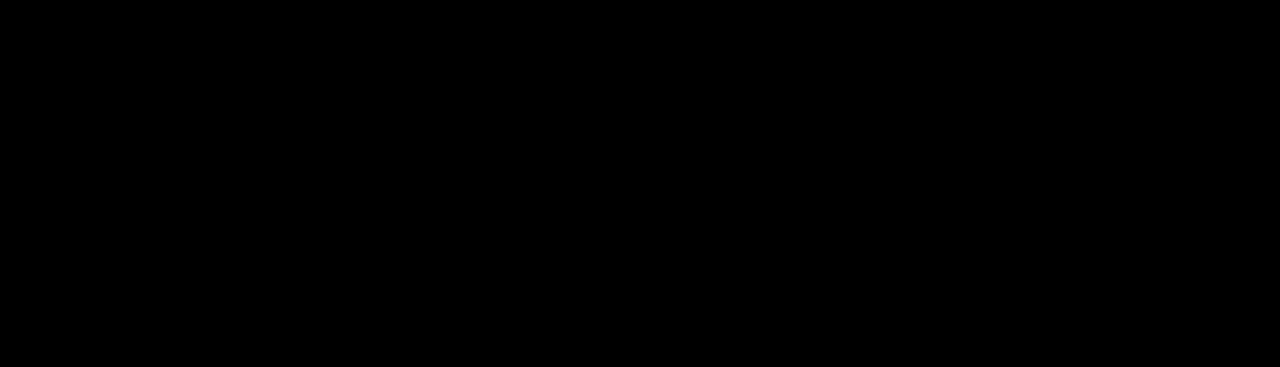
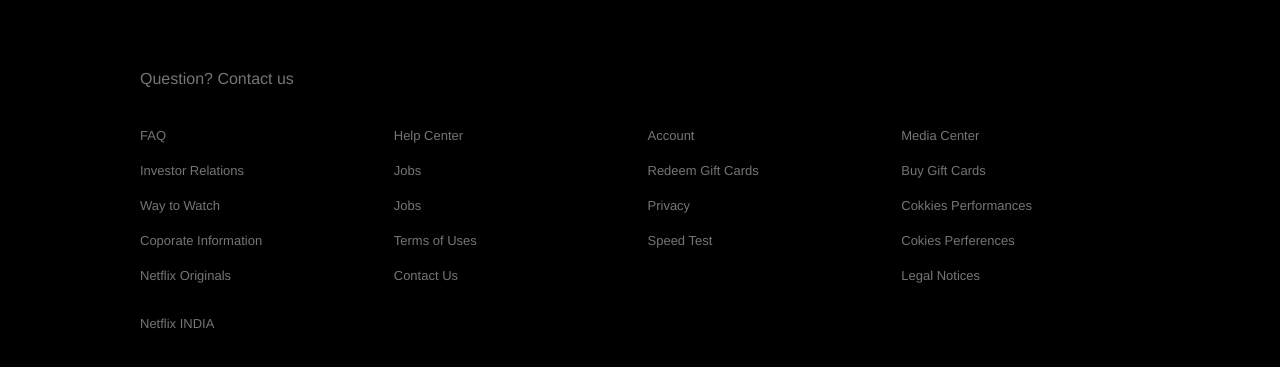
Before and after one commit to Vishal-178/Netflix-Clone_Update, a React (Create React App) app: page / in a window 1280 px wide. Shown: the part 1260-1627 px from the top of the page. Before the commit the page ends 1244 px from the top, so only its background shows below. Built offline with nearby package versions, Linux system fonts and the light colour scheme.

Commit message:
worked on footer

```diff
--- a/src/App.js
+++ b/src/App.js
@@ -1,5 +1,11 @@
 import { JumbotronContainer } from "./containers/jumbotrons";
+import { FooterContainer } from "./containers/footer";
 function App() {
-  return <JumbotronContainer />;
+  return (
+    <>
+      <JumbotronContainer />
+      <FooterContainer />
+    </>
+  );
 }
 export default App;
--- /dev/null
+++ b/src/components/footer/index.js
@@ -0,0 +1,38 @@
+import React from "react";
+import {
+  Container,
+  Row,
+  Column,
+  Link,
+  Title,
+  Text,
+  Break,
+} from "./styles/footer";
+
+export default function Footer({ children, ...restProps }) {
+  return <Container {...restProps}>{children}</Container>;
+}
+
+Footer.Row = function FooterRow({ children, ...restProps }) {
+  return <Row {...restProps}>{children}</Row>;
+};
+
+Footer.Column = function FooterColumn({ children, ...restProps }) {
+  return <Column {...restProps}>{children}</Column>;
+};
+
+Footer.Link = function FooterLink({ children, ...restProps }) {
+  return <Link {...restProps}>{children}</Link>;
+};
+
+Footer.Title = function FooterTitle({ children, ...restProps }) {
+  return <Title {...restProps}>{children}</Title>;
+};
+
+Footer.Text = function FooterText({ children, ...restProps }) {
+  return <Text {...restProps}>{children}</Text>;
+};
+
+Footer.Break = function FooterBreak({ children, ...restProps }) {
+  return <Break {...restProps}>{children}</Break>;
+};
--- /dev/null
+++ b/src/components/footer/styles/footer.js
@@ -0,0 +1,55 @@
+import styled from "styled-components/macro";
+
+//Container, Row, Column, Link, Title, Text, Breaks
+
+export const Container = styled.div`
+  display: flex;
+  padding: 70px 0;
+  margin: auto;
+  max-width: 1000px;
+  flex-direction: column;
+
+  @media (max-width: 1000px) {
+    padding: 70px 30px;
+  }
+`;
+
+export const Column = styled.div`
+  display: flex;
+  flex-direction: column;
+  text-align: left;
+`;
+
+export const Row = styled.div`
+  display: grid;
+  grid-template-columns: repeat(auto-fill, minmax(230px, 1fr));
+  grid-gap: 15px;
+
+  @media (max-width: 1000px) {
+    grid-template-columns: repeat(auto-fill, minmax(150px, 1fr));
+  }
+`;
+
+export const Link = styled.a`
+  color: #757575;
+  margin-bottom: 20px;
+  font-size: 13px;
+  text-decoration: none;
+`;
+
+export const Title = styled.p`
+  font-size: 16px;
+  color: #757575;
+  margin-bottom: 40px;
+`;
+
+export const Text = styled.p`
+  font-size: 13px;
+  color: #757575;
+  margin-bottom: 40px;
+`;
+
+export const Break = styled.div`
+  flex-basis: 100%;
+  height: 0;
+`;
--- a/src/components/index.js
+++ b/src/components/index.js
@@ -1 +1,2 @@
 export { default as Jumbotron } from "./jumbotron";
+export { default as Footer } from "./footer";
--- /dev/null
+++ b/src/containers/footer.js
@@ -0,0 +1,42 @@
+import React from "react";
+import { Footer } from "../components";
+
+export function FooterContainer() {
+  return (
+    <Footer>
+      <Footer.Title>Question? Contact us</Footer.Title>
+      <Footer.Break />
+      <Footer.Row>
+        <Footer.Column>
+          <Footer.Link href="#">FAQ</Footer.Link>
+          <Footer.Link href="#">Investor Relations</Footer.Link>
+          <Footer.Link href="#">Way to Watch</Footer.Link>
+          <Footer.Link href="#">Coporate Information</Footer.Link>
+          <Footer.Link href="#">Netflix Originals</Footer.Link>
+        </Footer.Column>
+        <Footer.Column>
+          <Footer.Link href="#">Help Center</Footer.Link>
+          <Footer.Link href="#">Jobs</Footer.Link>
+          <Footer.Link href="#">Jobs</Footer.Link>
+          <Footer.Link href="#">Terms of Uses</Footer.Link>
+          <Footer.Link href="#">Contact Us</Footer.Link>
+        </Footer.Column>
+        <Footer.Column>
+          <Footer.Link href="#">Account</Footer.Link>
+          <Footer.Link href="#">Redeem Gift Cards</Footer.Link>
+          <Footer.Link href="#">Privacy</Footer.Link>
+          <Footer.Link href="#">Speed Test</Footer.Link>
+        </Footer.Column>
+        <Footer.Column>
+          <Footer.Link href="#">Media Center</Footer.Link>
+          <Footer.Link href="#">Buy Gift Cards</Footer.Link>
+          <Footer.Link href="#">Cokkies Performances</Footer.Link>
+          <Footer.Link href="#">Cokies Perferences</Footer.Link>
+          <Footer.Link href="#">Legal Notices</Footer.Link>
+        </Footer.Column>
+      </Footer.Row>
+      <Footer.Break />
+      <Footer.Text>Netflix INDIA</Footer.Text>
+    </Footer>
+  );
+}
```
